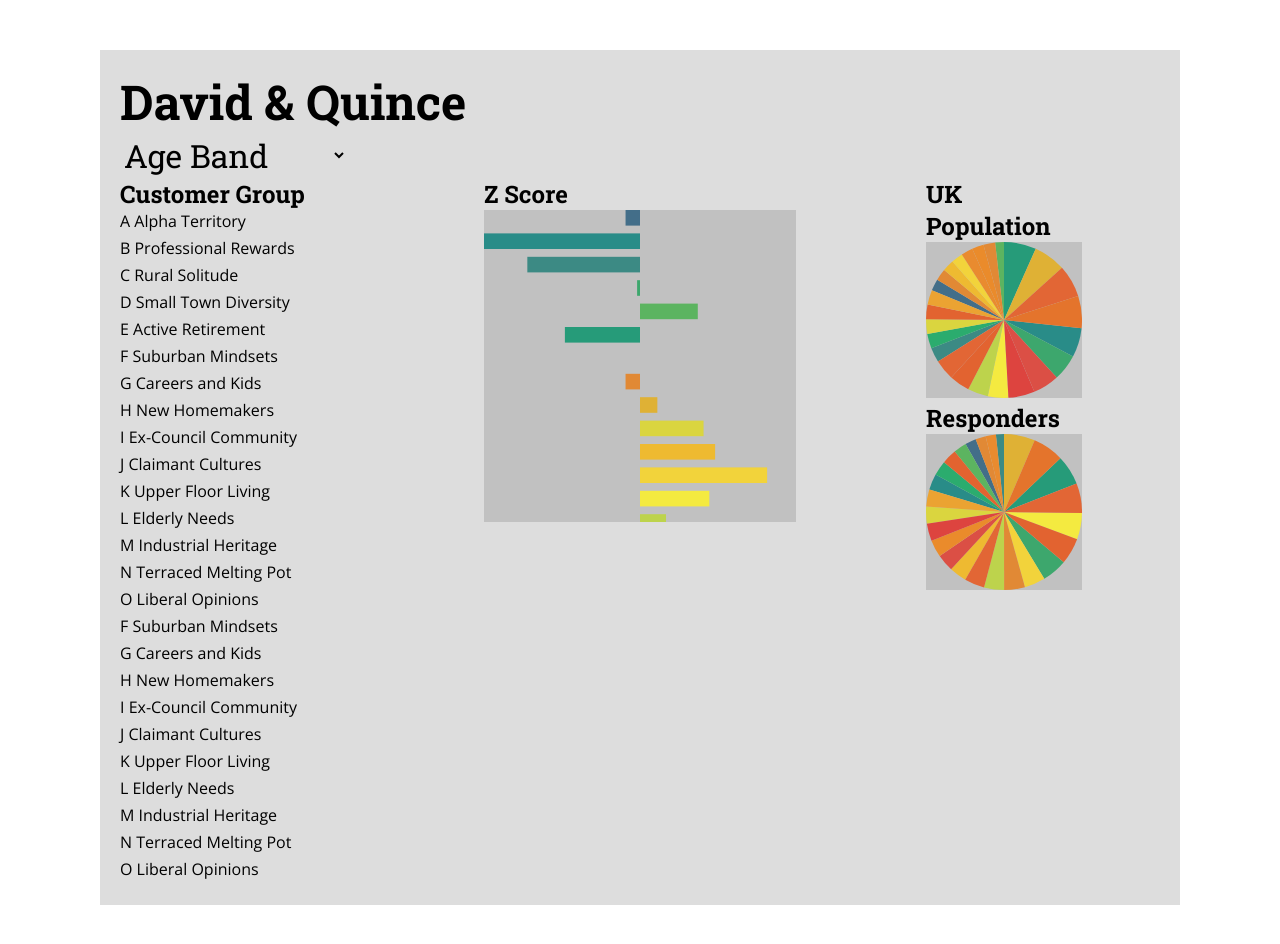
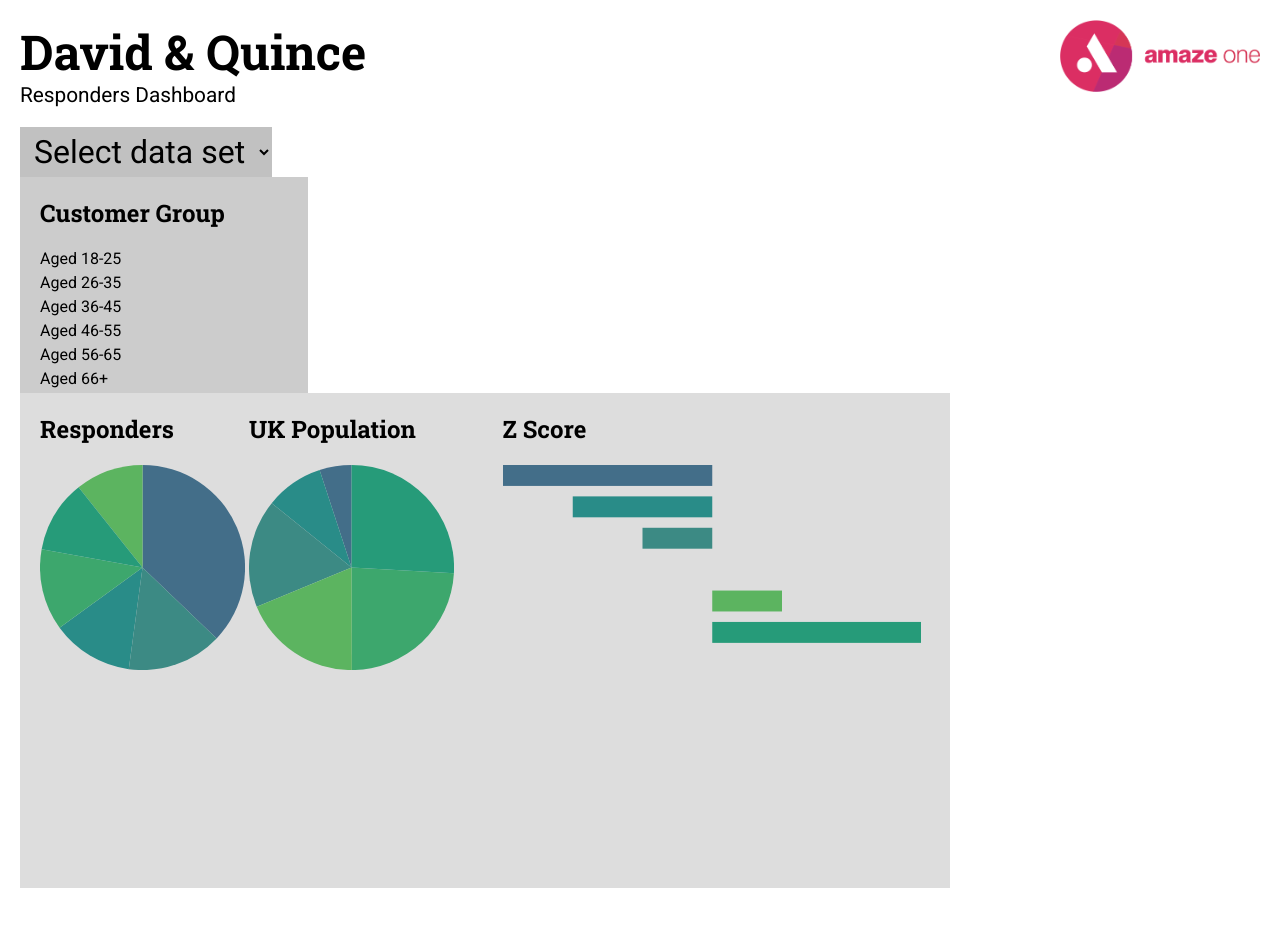
Before and after one commit to omansfield88/DataVisualisation, a website: page Dashboard/index.html in a window 1280 px wide. After the commit the page ends 908 px from the top, so only its background shows below. Drawn offline with nearby package versions, Linux system fonts and the light colour scheme.

Commit message:
Drop down done
Added drop down to change the data.json file

```diff
--- a/Dashboard/index.html
+++ b/Dashboard/index.html
@@ -15,7 +15,7 @@
     <link rel="stylesheet" href="css/styles.css" type='text/css'>
 
     <link href='https://fonts.googleapis.com/css?family=Roboto+Slab:400,700,300,100' rel='stylesheet' type='text/css'>
-    <link href='https://fonts.googleapis.com/css?family=Open+Sans' rel='stylesheet' type='text/css'>
+    <link href='https://fonts.googleapis.com/css?family=Roboto:400,700,100,300,500,700italic,500italic' rel='stylesheet' type='text/css'>
 
     <title>The Dashboard</title>
 
@@ -28,46 +28,63 @@
 
     <header>
         <h1>David &amp; Quince</h1>
+        <span>Responders Dashboard</span>
+        <img src="img/amazeone_logo.png" width="200">
     </header>
 
-
-
     <section id="control">
-        <select>
-            <option value="ageband">Age Band</option>
-            <option value="mosaicgroup">Mosaic Group</option>
+        <select onchange="changeFunc(value);">
+            <option>Select data set</option>
+            <option value="js/data/ageband.json">Age Band</option>
+            <option value="js/data/gender.json">Gender</option>
+            <option value="js/data/mosaicgroup.json">Mosaic Group</option>
         </select>
     </section>
 
-    <div id="graphContainer">
+    <div id="sidebar">
         <section id="categories">
             <h2>Customer Group</h2>
-            <ul id="categoryUL">
-            </ul>
+            <ul id="categoryUL"></ul>
+        </section>
+    </div>
+<!--
+     <div id="highlight">
+        <h2>Aged 66+</h2>
+    </div> -->
+
+    <div id="graphsContainer">
+        <section id="pieCharts">
+            <div class="pieChart">
+                <h2>Responders</h2>
+                <div id="UKPopulationPie"></div>
+            </div>
+            <div class="pieChart">
+                <h2>UK Population</h2>
+                <div id="RespondersPie"></div>
+            </div>
         </section>
         <section id="ZScores">
             <h2>Z Score</h2>
             <div id="barChart"></div>
-        </section>
-        <section id="pieCharts">
-            <div class="pieChart">
-                <h2>UK Population</h2>
-                <div id="pieChart1"></div>
-            </div>
-            <div class="pieChart">
-                <h2>Responders</h2>
-                <div id="pieChart2"></div>
-            </div>
         </section>
     </div>
 
 </div>
 
 <script>
-createList('js/data/mosaicgroup.json');
-createBar('js/data/mosaicgroup.json');
-createPie1('js/data/mosaicgroup.json');
-createPie2('js/data/mosaicgroup.json');
+
+function changeFunc(thing) {
+    createList(thing);
+    createBar(thing);
+    createRespondersPie(thing);
+    createUKPopulationPie(thing);
+}
+
+createList('js/data/ageband.json');
+createBar('js/data/ageband.json');
+createRespondersPie('js/data/ageband.json');
+createUKPopulationPie('js/data/ageband.json');
+
 
 
 
--- a/Dashboard/js/barGraph.js
+++ b/Dashboard/js/barGraph.js
@@ -1,4 +1,7 @@
 function createBar(currentData){
+
+    //Remove all SVG elements first so they're not left on the page
+    d3.selectAll("svg").remove();
 
 	var frameWidth = 400;
 	var frameHeight = 400;
--- a/Dashboard/js/colours.js
+++ b/Dashboard/js/colours.js
@@ -4,5 +4,12 @@ var colours = ['#436E89', '#298C88', '#3C8A84', '#3DA76D', '#5CB460', '#269B79',
 				'#DD443F', '#DB384A', '#DE5234', '#DC3E37', '#DB4F45', '#D92F62', '#D33854', '#CA2C69',
 				'#BA2C71', '#D92F62', '#DB2B6F', '#B02E6E', '#962F71', '#772D79', '#60337D', '#4A3A81',
 				'#60337D', '#572B79', '#6C3D7D', '#394A8D', '#45508B', '#2D6B99', '#2B7C98', '#325A99',
-				'#296BA6'
-				];
+				'#296BA6'];
+
+var greens = ['#436E89', '#298C88', '#3C8A84', '#3DA76D', '#5CB460', '#269B79', '#2BAC6E']
+var yellows = ['#E18935', '#DFB135', '#DAD53F', '#EEBA31', '#F2D33B', '#F4EA40', '#BDD34C']
+var lighterOranges = ['#DB4F45', '#E26635',	'#E26330', '#E98B2F', '#E4742C', '#EBA332', '#EA8B2B']
+var darkerOranges = ['#E18935', '#E26330', '#E26635', '#DD443F', '#DB384A', '#DE5234', '#DC3E37']
+var pinks = ['#DB4F45', '#D92F62', '#D33854', '#CA2C69', '#BA2C71', '#D92F62', '#DB2B6F']
+var purples = ['#B02E6E', '#962F71', '#772D79', '#60337D', '#4A3A81', '#60337D', '#572B79']
+var blues = ['#6C3D7D', '#394A8D', '#45508B', '#2D6B99', '#2B7C98', '#325A99', '#296BA6']
--- a/Dashboard/js/listItems.js
+++ b/Dashboard/js/listItems.js
@@ -1,5 +1,8 @@
 function createList(currentData){
 	d3.json(currentData, function(data){
+
+		//Remove all <li>s first so they're not left on the page
+		d3.selectAll("li").remove();
 
 	    var theLIs = d3.select('#categoryUL')
 	                    .selectAll('li')
--- a/Dashboard/js/populationPie.js
+++ b/Dashboard/js/populationPie.js
@@ -1,4 +1,7 @@
-function createPie1(currentData){
+function createUKPopulationPie(currentData){
+
+    //Remove all SVG elements first so they're not left on the page
+    d3.selectAll("svg").remove();
 
     var frameWidth = 200;
     var frameHeight = 200;
@@ -14,7 +17,7 @@ d3.json(currentData, function(data){
         var arc = d3.svg.arc()
                     .outerRadius(radius)
 
-    var myChart = d3.select('#pieChart1')
+        var myChart = d3.select('#UKPopulationPie')
                         .append('svg')
                         .attr("viewBox", "0 0 " + frameWidth + " " + frameHeight)
                         // .attr('width', frameWidth)
--- a/Dashboard/js/respondersPie.js
+++ b/Dashboard/js/respondersPie.js
@@ -1,4 +1,7 @@
-function createPie2(currentData){
+function createRespondersPie(currentData){
+
+    //Remove all SVG elements first so they're not left on the page
+    d3.selectAll("svg").remove();
 
     var frameWidth = 200;
     var frameHeight = 200;
@@ -14,7 +17,7 @@ d3.json(currentData, function(data){
         var arc = d3.svg.arc()
                     .outerRadius(radius)
 
-    var myChart = d3.select('#pieChart2')
+        var myChart = d3.select('#RespondersPie')
                         .append('svg')
                         .attr("viewBox", "0 0 " + frameWidth + " " + frameHeight)
                         // .attr('width', frameWidth)
--- a/Dashboard/scss/styles.scss
+++ b/Dashboard/scss/styles.scss
@@ -3,10 +3,13 @@
     padding: 0;
 }
 
-body{
+html{
     font-size: 100%;
 }
 
+
+//TYPOGRAPHY//
+//////////////
 h1{
   font-family: 'Roboto Slab', serif;
   font-size: 3em;
@@ -15,47 +18,93 @@ h1{
 h2{
   font-family: 'Roboto Slab', serif;
   font-size: 1.5em;
+  padding: 20px 0;
 }
 
 li{
     list-style: none;
-    font-family: 'Open Sans', sans-serif;
+    font-family: 'Roboto', sans-serif;
     padding: 0 0 5px 0;
 }
 
 select{
-    font-family: 'Roboto Slab', serif;
+    font-family: 'Roboto', sans-serif;
     font-size: 2em;
     border: none;
-    background: transparent;
+    background: #c1c1c1;
 }
 
+//LAYOUT//
+//////////
 #outerContainer{
-    margin: 50px 100px 50px 100px;
-    padding: 20px;
-    background-color: #dddddd;
+    margin: 20px;
 }
 
-#graphContainer{
-    display: flex;
-    justify-content: space-between;
+header{
+    margin: 0 0 20px 0;
+    position: relative;
+
+    span{
+        font-family: 'Roboto', sans-serif;
+        font-size: 1.3em;
+    }
+    img{
+        position: absolute;
+        right: 0;
+        top: 0;
+    }
+}
+
+#sidebar{
+    display: inline-block;
+    background-color: #cccccc;
+    vertical-align: top;
+    width: 20%;
+    margin: 0 20px 0 0;
+    padding: 0 20px 0 20px;
+
+}
+
+#highlight{
+    background-color: #cccccc;
+    padding: 20px;
+    width: 60%;
+}
+
+#graphsContainer{
+    display: inline-block;
+    width: 75%;
+    background-color: #dddddd;
+
+    #pieCharts{
+        padding: 0 20px;
+    }
+
+    #ZScores{
+        padding: 0 20px;
+    }
 
     section{
-        width: 30%;
+        width: 45%;
+        display: inline-block;
+        vertical-align: top;
     }
 
     .pieChart{
-        width: 50%;
+        width: 49%;
+        display: inline-block;
         margin: 0 auto;
     }
 }
 
 svg{
-    background-color: #c1c1c1;
+    // background-color: #c1c1c1;
 }
-
-
 
 #control{
     display: block;
 }
+
+select{
+    padding: 5px 10px;
+}
```
Also changed, not shown: Dashboard/css/styles.css, Dashboard/img/amazeone_logo.png (added), Dashboard/img/bg-poly.jpg (added), 1 other file. Lines whose indentation alone changed are shown as unchanged.
